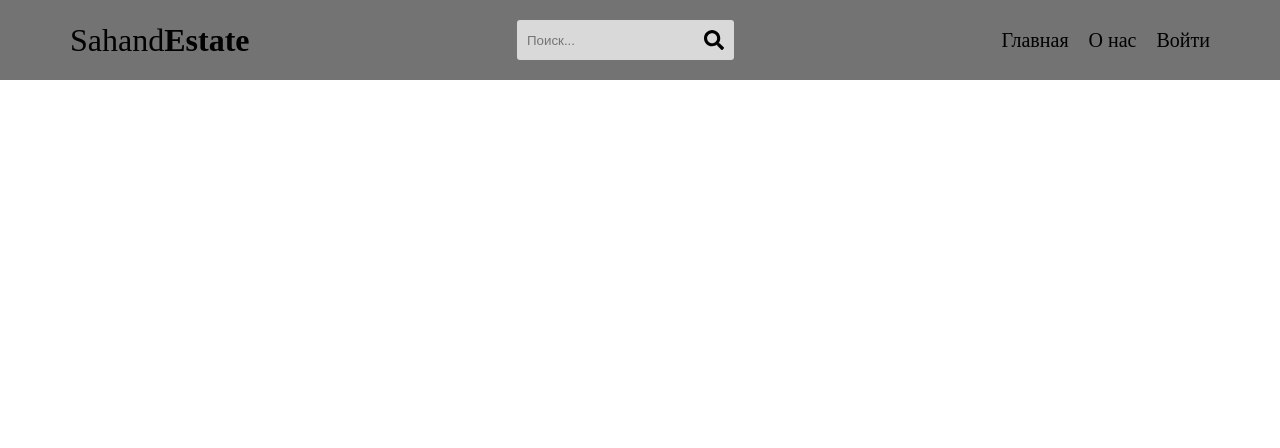
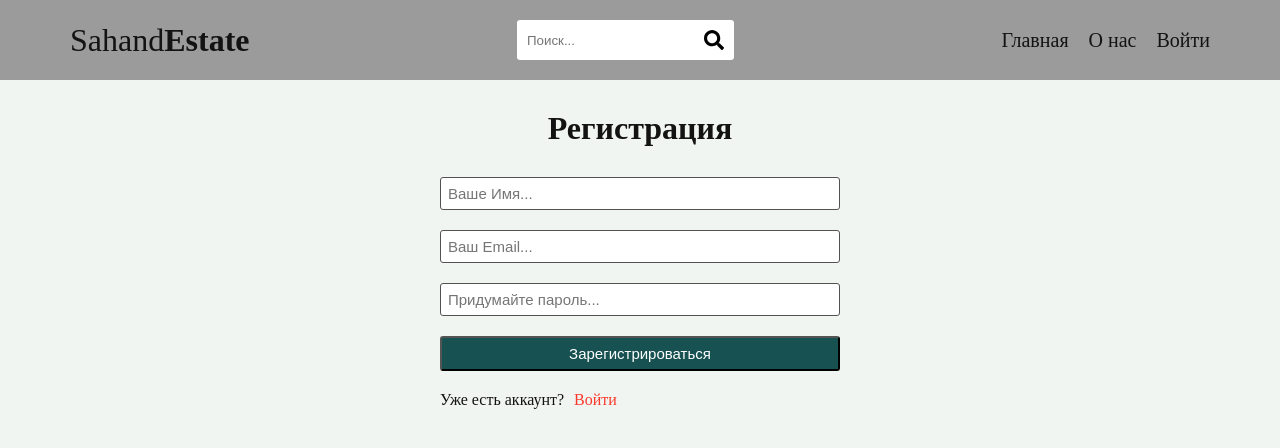
Before and after one commit to AlexandrSimanskii/RentApartments, a React (Vite) app in the folder client/: page /signUp in a window 1280 px wide. Shown: the top 448 px of the page. Built offline with nearby package versions, Linux system fonts and the light colour scheme.

Commit message:
Create signUp UI page

```diff
--- a/client/src/App.jsx
+++ b/client/src/App.jsx
@@ -3,9 +3,9 @@ import { BrowserRouter, Routes, Route } from "react-router-dom";
 import Home from "./pages/Home";
 import About from "./pages/About";
 import SignIn from "./pages/SignIn";
-import SignOut from "./pages/SignOut";
 import Profile from "./pages/Profile";
 import Header from "./components/Header";
+import SignUp from "./pages/SignUp";
 
 function App() {
   return (
@@ -15,7 +15,8 @@ function App() {
         <Route path="/" element={<Home />} />
         <Route path="/about" element={<About />} />
         <Route path="/signIn" element={<SignIn />} />
-        <Route path="/signOut" element={<SignOut />} />
+        <Route path="/signUp" element={<SignUp />} />
+
         <Route path="/profile" element={<Profile />} />
       </Routes>
     </BrowserRouter>
--- a/client/src/assets/scss/main.scss
+++ b/client/src/assets/scss/main.scss
@@ -7,6 +7,7 @@ html {
   font-size: 10px;
 }
 body {
+  background-color: rgb(241, 245, 241);
   font-size: 16px;
 }
 .container {
@@ -21,10 +22,9 @@ ul {
   list-style: none;
 }
 
-$background-color: rgb(115, 115, 115);
-$text-color: #010101;
-// --second-text-color: #686868;
-// --color-active: #d74444;
-// --button-color: #245462;
+$background-color: rgb(156, 155, 155);
+$text-color: #131313;
+$form-color: rgb(250, 56, 43);
 
 @import "header";
+@import "signUp";
--- /dev/null
+++ b/client/src/assets/scss/signUp.scss
@@ -0,0 +1,47 @@
+.signUp {
+  color: $text-color;
+  margin: 3rem;
+  display: flex;
+  flex-direction: column;
+  align-items: center;
+  &-title {
+    margin-bottom: 3rem;
+  }
+  &-form {
+    margin-bottom: 3rem;
+    text-align: center;
+    max-width: 400px;
+    width: 100%;
+    display: flex;
+    flex-direction: column;
+    row-gap: 2rem;
+    &__item {
+      border: 1.5px solid rgb(84, 81, 81);
+      font-size: 1.5rem;
+      border-radius: 3px;
+      padding: 7px;
+      outline: none;
+      &:focus {
+        border-color: $form-color;
+      }
+    }
+  }
+  &-button {
+    color: white;
+    width: 100%;
+    border-radius: 3px;
+    padding: 7px;
+    background-color: rgb(24, 81, 81);
+    font-size: 1.5rem;
+    &:hover {
+      opacity: 95%;
+    }
+  }
+  &-bottom {
+    display: flex;
+    column-gap: 1rem;
+    &__link {
+      color: $form-color;
+    }
+  }
+}
--- a/client/src/pages/SignOut.jsx
+++ /dev/null
@@ -1,11 +0,0 @@
-
-
-const SignOut = () => {
-    return (
-        <div>
-        SignOut
-        </div>
-    );
-};
-
-export default SignOut;
--- /dev/null
+++ b/client/src/pages/SignUp.jsx
@@ -0,0 +1,38 @@
+import { Link } from "react-router-dom";
+
+const SignUp = () => {
+  return (
+    <div className="signUp">
+      <h1 className="signUp-title">Регистрация</h1>
+      <form className="signUp-form" action="submit">
+        <input
+          className="signUp-form__item"
+          id="signUp-name"
+          type="text"
+          placeholder="Ваше Имя..."
+        />
+        <input
+          className="signUp-form__item"
+          id="signUp-email"
+          type="email"
+          placeholder="Ваш Email..."
+        />
+        <input
+          className="signUp-form__item"
+          id="signUp-password"
+          type="password"
+          placeholder="Придумайте пароль..."
+        />
+        <button className="signUp-button">Зарегистрироваться</button>
+        <div className="signUp-bottom">
+          <p>Уже есть аккаунт?</p>
+          <Link to={"/signIn"}>
+            <span className="signUp-bottom__link">Войти</span>
+          </Link>
+        </div>
+      </form>
+    </div>
+  );
+};
+
+export default SignUp;
```
Also changed, not shown: 1 other file (tests, documents, lock files or other folders).
